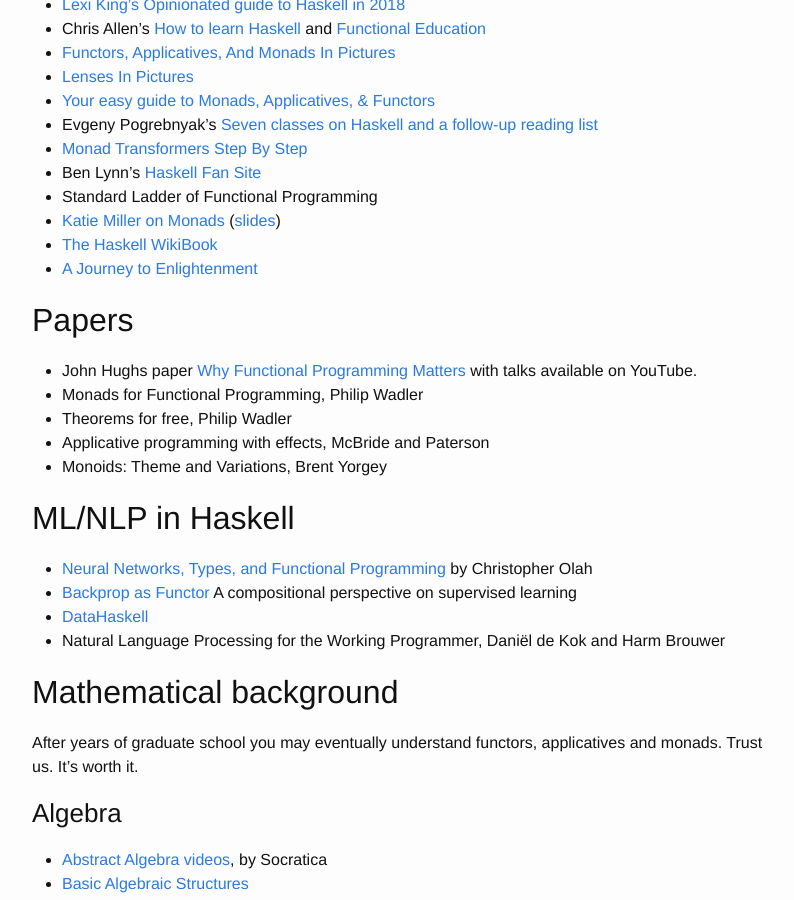
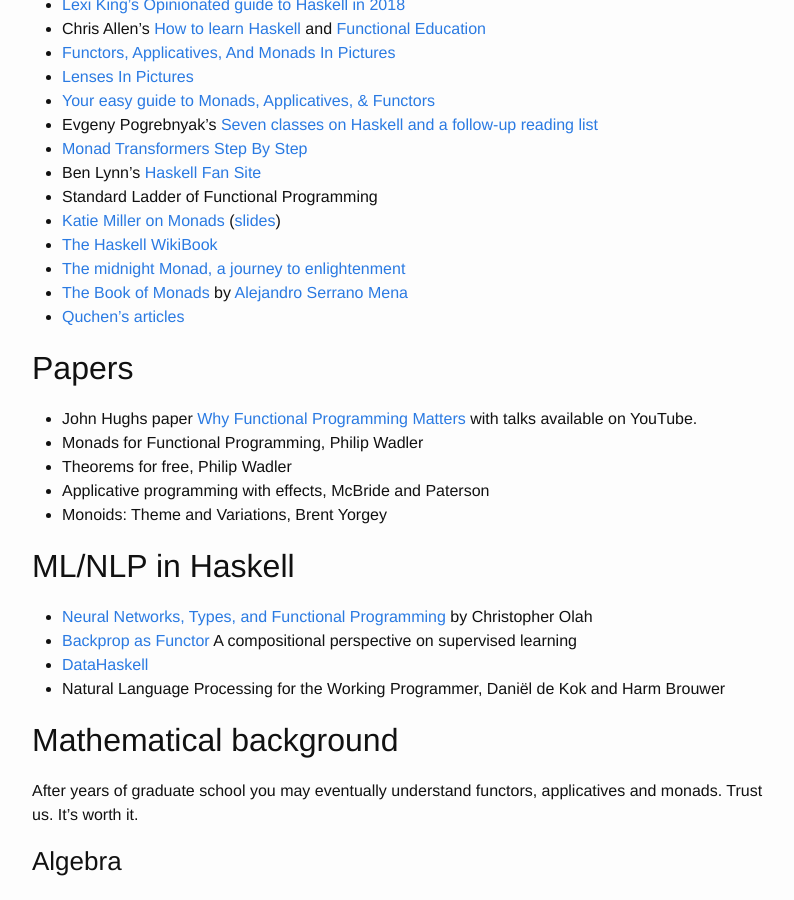
Before and after one commit to cbare/cbare.github.io, a Jekyll site: the page built from _posts/2019-09-04-haskell-links.md, in a window 1280 px wide and 900 px high, scrolled down 666 px. Shown: the whole window, without its empty margins (238-1032 px from the left). Built offline with Jekyll 4.4.1, drawn with Linux system fonts in a browser that asks for light colours.

Commit message:
add haskell link

```diff
--- a/_posts/2019-09-04-haskell-links.md
+++ b/_posts/2019-09-04-haskell-links.md
@@ -32,7 +32,9 @@
  * Standard Ladder of Functional Programming
  * [Katie Miller on Monads](https://www.youtube.com/watch?v=MlZCiiKGbb0) ([slides](http://monads.codemiller.com/#/))
  * [The Haskell WikiBook](https://en.wikibooks.org/wiki/Haskell)
- * [A Journey to Enlightenment](http://www.lambdacat.com/the-midnight-monad-a-journey-to-enlightenment/)
+ * [The midnight Monad, a journey to enlightenment](http://www.lambdacat.com/the-midnight-monad-a-journey-to-enlightenment/)
+ * [The Book of Monads](https://www.amazon.com/Book-Monads-Alejandro-Serrano-Mena/dp/0578405296) by [Alejandro Serrano Mena](https://twitter.com/trupill)
+ * [Quchen's articles](https://github.com/quchen/articles)
 
 ## Papers
  * John Hughs paper [Why Functional Programming Matters][6] with talks available on YouTube.
```
